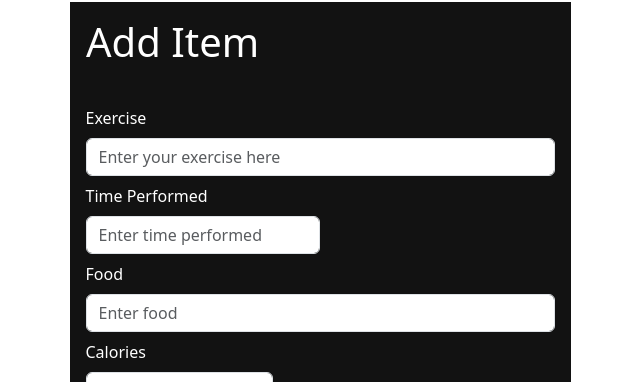
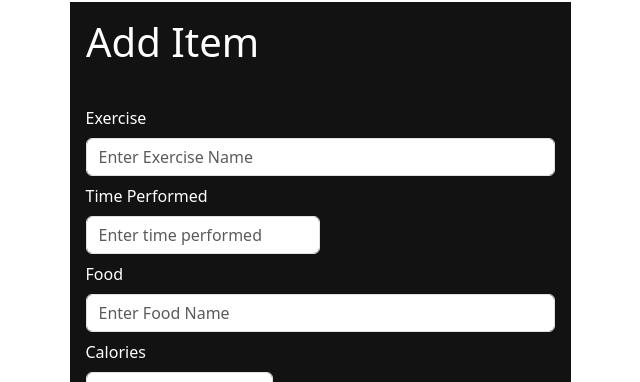
Before and after one commit to tushardubey02/HealthApp434, a React (Create React App) app in the folder healthapp/: page /AddItem in a window 1280 px wide. Shown: the part 88-470 px from the top of the page, without its empty margins (320-960 px from the left). Built offline with nearby package versions, Linux system fonts and the light colour scheme.

Commit message:
placeholder fixes

```diff
--- a/healthapp/src/pages/AddItem/AddItem.js
+++ b/healthapp/src/pages/AddItem/AddItem.js
@@ -9,7 +9,7 @@ function AddItem() {
       <Form className="addform">
         <Form.Group controlId="formExercise" className='formExercises'>
           <Form.Label className='form-label'>Exercise</Form.Label>
-          <Form.Control type="text" placeholder="Enter your exercise here" />
+          <Form.Control type="text" placeholder="Enter Exercise Name" />
           <Form.Group className='smallform' controlId="formTime">
             <Form.Label>Time Performed</Form.Label>
             <Form.Control type="number" placeholder="Enter time performed" />
@@ -18,7 +18,7 @@ function AddItem() {
 
         <Form.Group controlId="formFood">
           <Form.Label>Food</Form.Label>
-          <Form.Control type="text" placeholder="Enter food" />
+          <Form.Control type="text" placeholder="Enter Food Name" />
           <Form.Group className='smallerform'  controlId="formCalories">
             <Form.Label>Calories</Form.Label>
             <Form.Control type="number" placeholder="Enter calories" />
```
